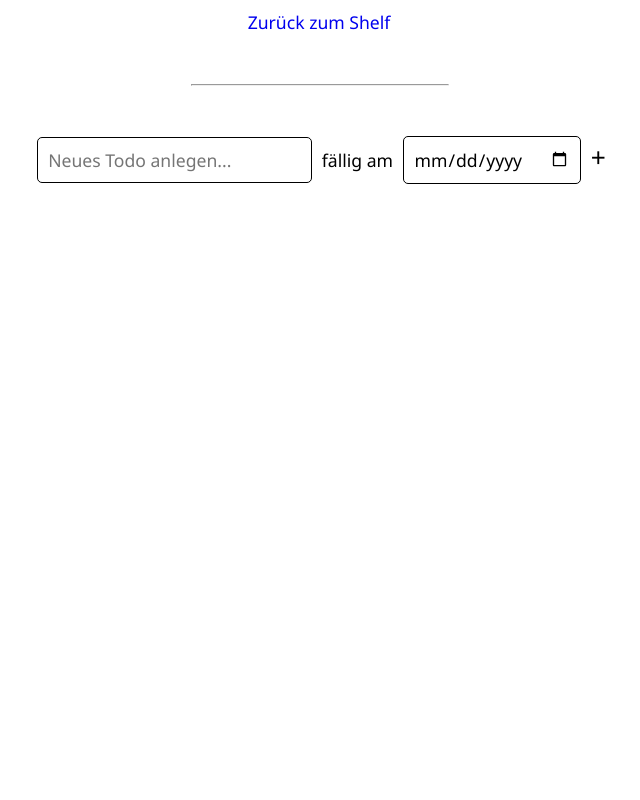
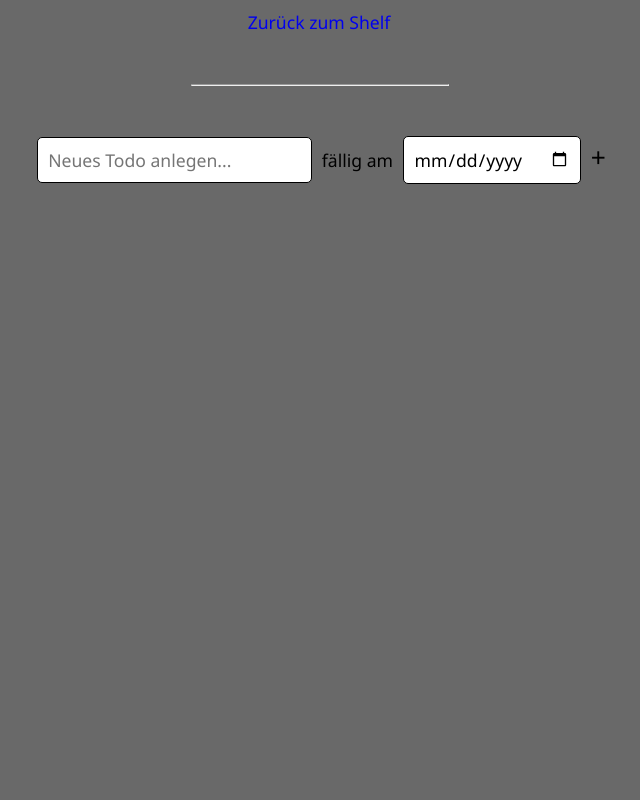
Before and after one commit to FearFreddy/MyShelf, a Django app: template shelf/templates/shelf/folder_detail.html in a window 1280 px wide. Shown: the whole page, without its empty margins (321-961 px from the left). Run offline with Django 3.2, Linux system fonts and the light colour scheme; the template is opened without the code that fills it, so the values that code supplies are empty.

Commit message:
Changed background-color

```diff
--- a/shelf/static/shelf/main.css
+++ b/shelf/static/shelf/main.css
@@ -2,6 +2,9 @@
   /* font-family: Cambria, Cochin, Georgia, Times, "Times New Roman", serif; */
   /* font-family: "Gill Sans", "Gill Sans MT", Calibri, "Trebuchet MS", sans-serif; */
   font-family: "Segoe UI", Tahoma, Geneva, Verdana, sans-serif;
+}
+html {
+  background-color: dimgrey;
 }
 body {
   text-align: center;
```
